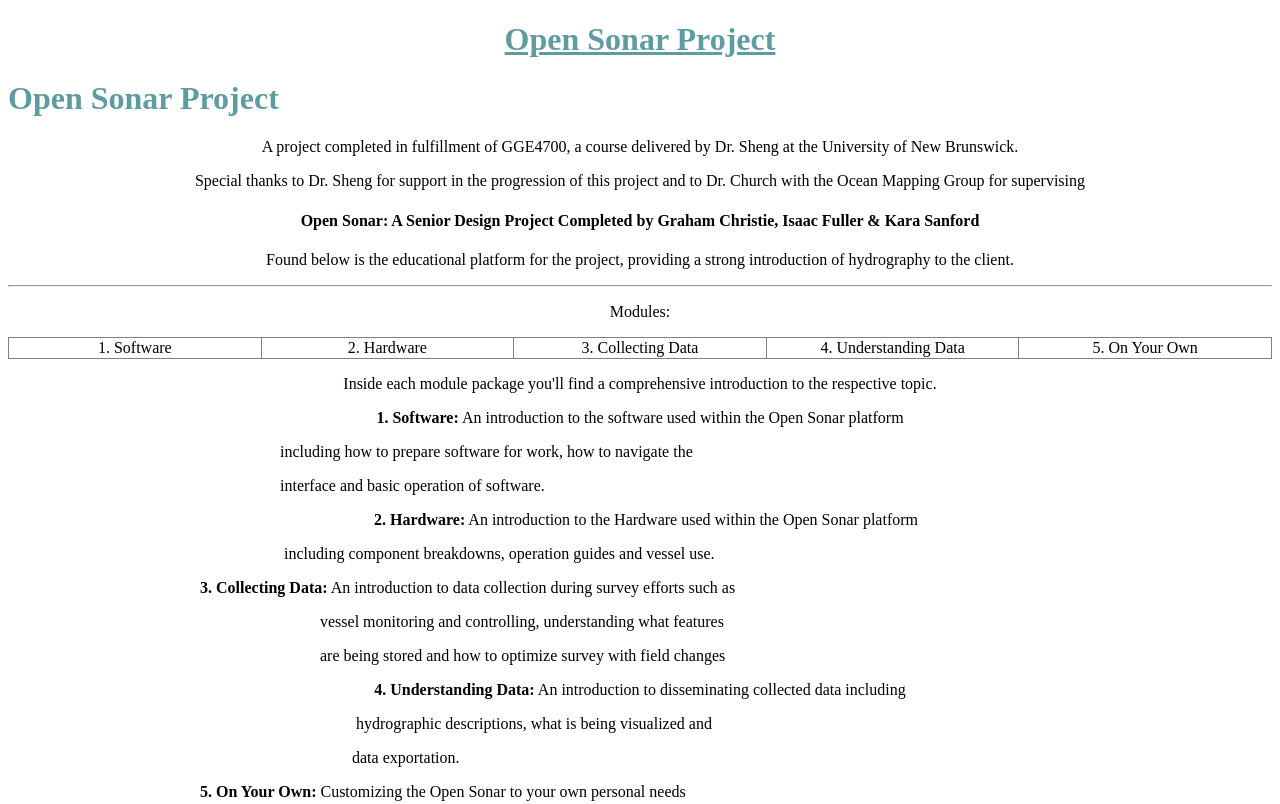
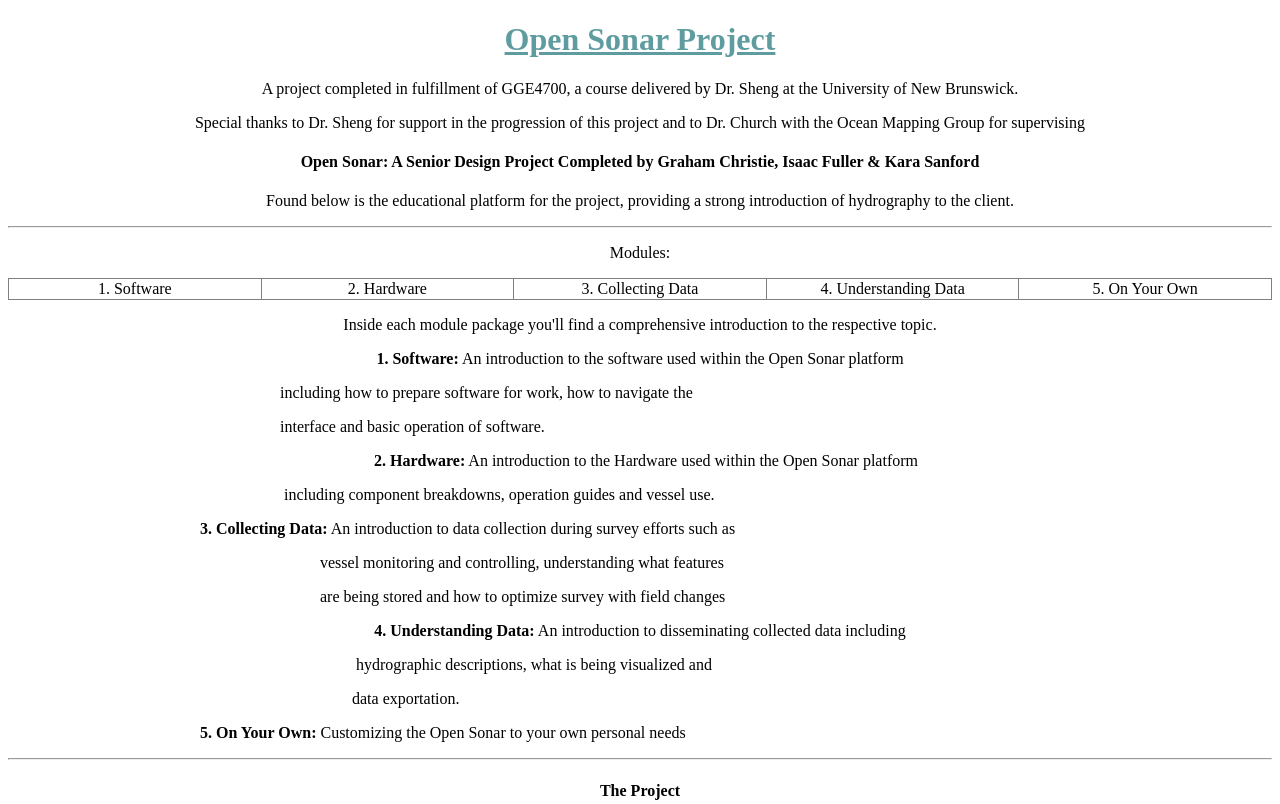
Before and after one commit to OpenSonar/OpenSonar.github.io, a plain HTML site: page index.html in a window 1280 px wide. Shown: the top 804 px of the page. Drawn offline with Linux system fonts and the light colour scheme.

Commit message:
Update index.html

```diff
--- a/index.html
+++ b/index.html
@@ -1,7 +1,6 @@
 <!DOCTYPE html>
 <html>
 <h1 style="text-align: center;"><span style="color: #5e9ca0; text-decoration: underline;">Open Sonar Project</span></h1>
-<h1 style="color: #5e9ca0;">Open Sonar Project</h1>
 <p style="text-align: center;">A project completed in fulfillment of GGE4700, a course delivered by Dr. Sheng at the University of New Brunswick.</p>
 <p style="text-align: center;">Special thanks to Dr. Sheng for support in the progression of this project and to Dr. Church with the Ocean Mapping Group for supervising</p>
 <p style="text-align: center;"></p>
```
